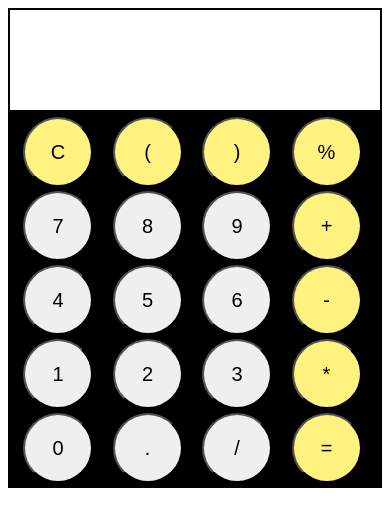
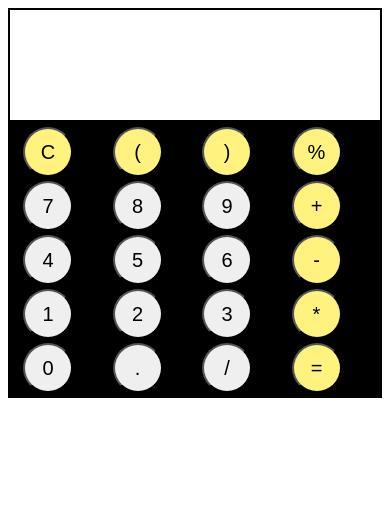
Before and after one commit to munia121/demo-calculator, a plain HTML site: page index.html in a window 390 px wide. Drawn offline with Linux system fonts and the light colour scheme.

```diff
--- a/style/style.css
+++ b/style/style.css
@@ -12,6 +12,7 @@
     border: 2px solid;
    height: 100px;
     font-size: 30px;
+    padding: 5px;
 
 }
 td input{
@@ -39,8 +40,8 @@ table{
         width: 100%;
     }
     td input{
-        height: 70px;
-        width: 70px;
+        height: 50px;
+        width: 50px;
         font-size: 20px;
         border-radius: 100%;
     }
```
